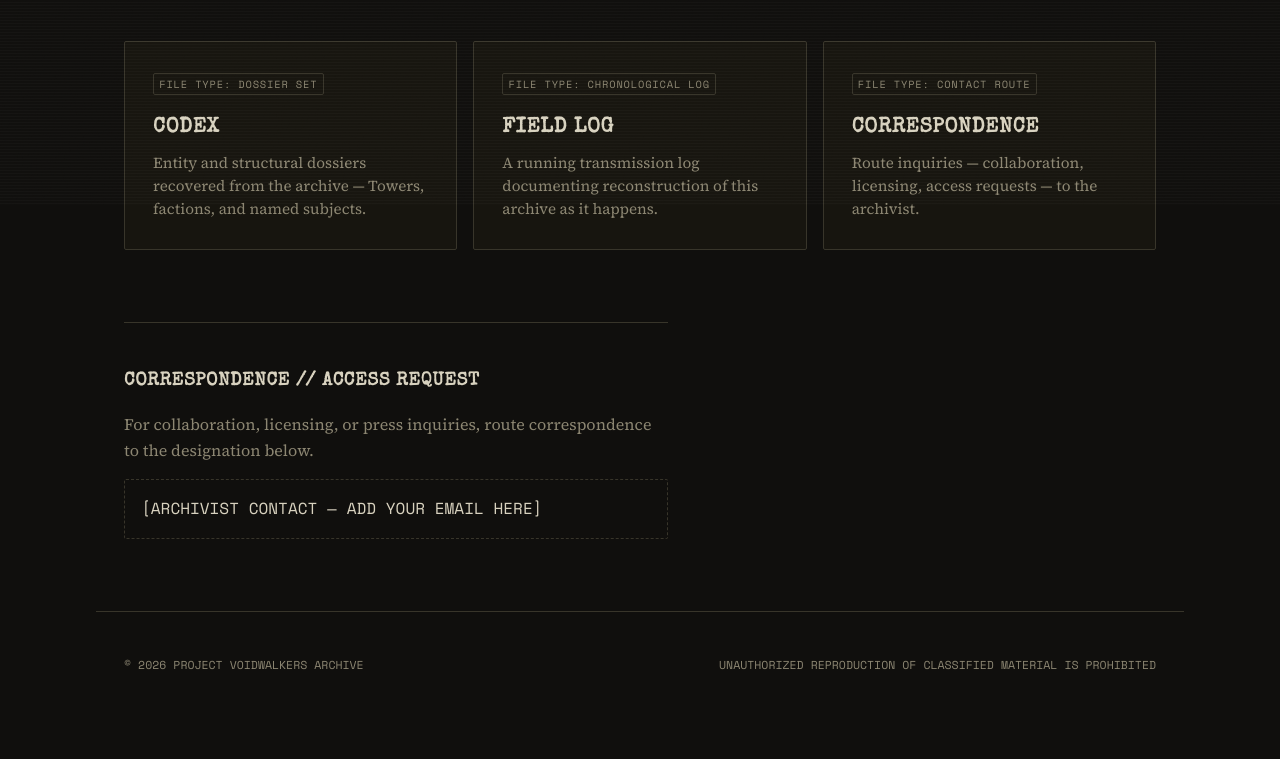
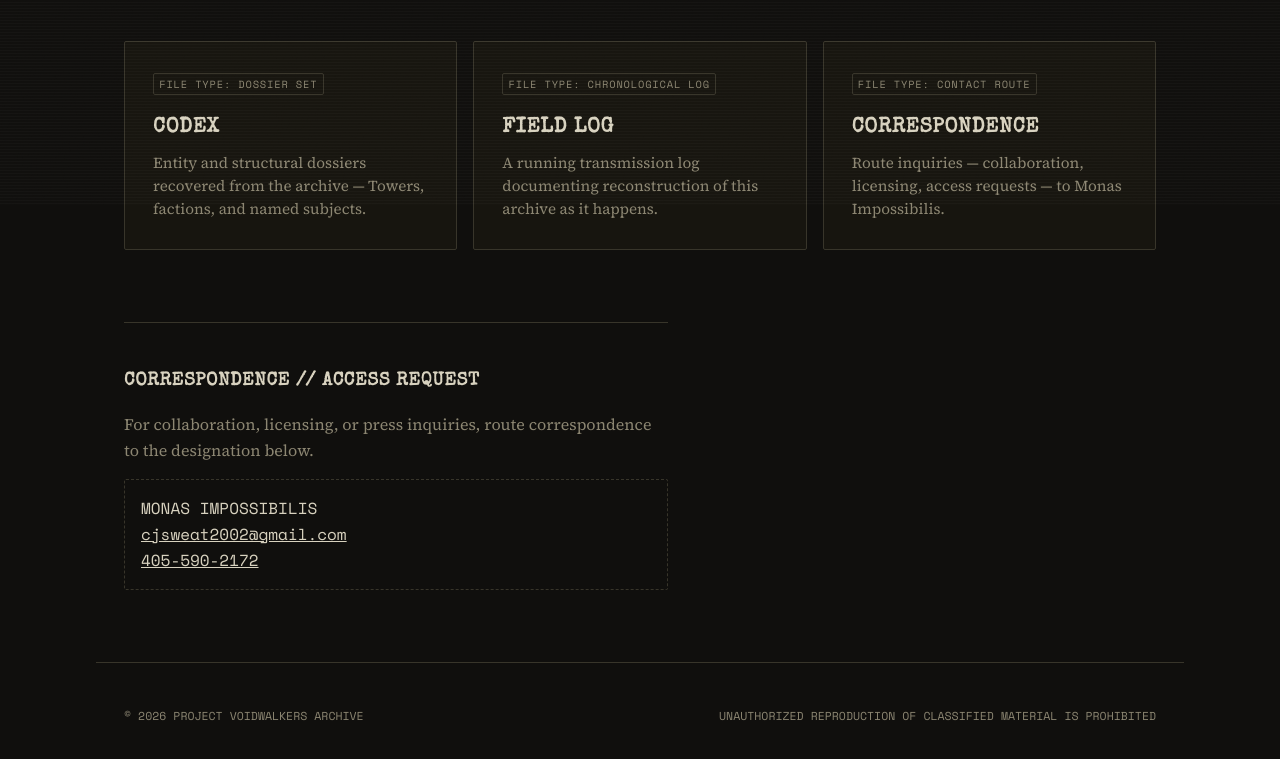
Before and after one commit to cjsweat2002-glitch/Craig-Sweat-briefing, a plain HTML site: page index.html in a window 1280 px wide. Shown: the part 595-1354 px from the top of the page. Before the commit the page ends 1313 px from the top, so only its background shows below. Drawn offline with nearby package versions, Linux system fonts and the light colour scheme.

Commit message:
Add Monas Impossibilis contact route

```diff
--- a/index.html
+++ b/index.html
@@ -59,14 +59,18 @@
       <a class="access-card" href="#correspondence">
         <span class="access-card__tag">FILE TYPE: CONTACT ROUTE</span>
         <h2>CORRESPONDENCE</h2>
-        <p>Route inquiries — collaboration, licensing, access requests — to the archivist.</p>
+        <p>Route inquiries — collaboration, licensing, access requests — to Monas Impossibilis.</p>
       </a>
     </section>
 
     <section id="correspondence" class="correspondence">
       <h2>CORRESPONDENCE // ACCESS REQUEST</h2>
       <p>For collaboration, licensing, or press inquiries, route correspondence to the designation below.</p>
-      <p class="correspondence__contact">[ARCHIVIST CONTACT — ADD YOUR EMAIL HERE]</p>
+      <p class="correspondence__contact">
+        MONAS IMPOSSIBILIS<br />
+        <a href="mailto:cjsweat2002@gmail.com">cjsweat2002@gmail.com</a><br />
+        <a href="tel:+14055902172">405-590-2172</a>
+      </p>
     </section>
   </main>
 
```
